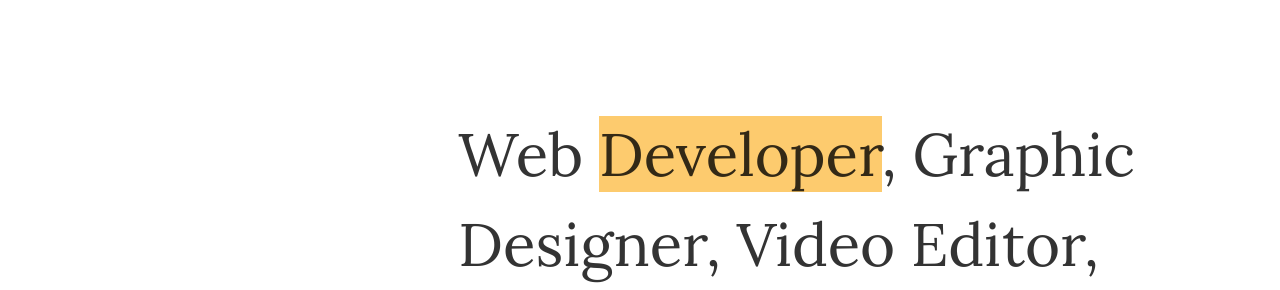
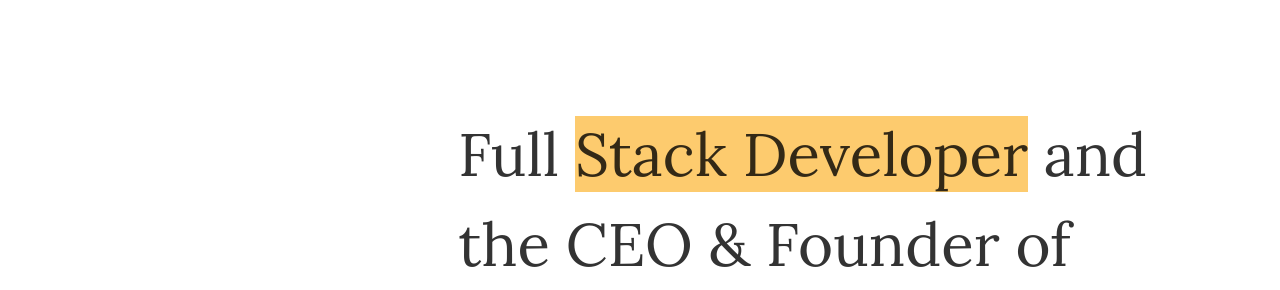
Before and after one commit to henrymatto/Henry-Studio-Portfolio, a plain HTML site: page index.html in a window 1280 px wide. Shown: the part 803-1093 px from the top of the page. Drawn offline with Linux system fonts and the light colour scheme; some packages are replaced by stand-ins of ours; no server answers; files whose address does not match are found by name; a web font is replaced by a local one.

Commit message:
Update index.html

```diff
--- a/index.html
+++ b/index.html
@@ -86,7 +86,7 @@
 		<div class="container">
 			<div class="row justify-content-end">
 				<div class="col-md-8">
-					<h2>Web <span>Developer</span>, Graphic Designer, Video Editor, and the CEO &amp; Founder of
+					<h2>Full <span>Stack Developer</span> and the CEO &amp; Founder of
 						<span>Henry Studio</span></h2>
 					<p>Hello, I'm Henry Matto — a passionate Graphic Designer, Web Developer, and Video Editor with a
 						creative mind and a coder’s logic. I bring ideas to life through bold visuals, functional
```
